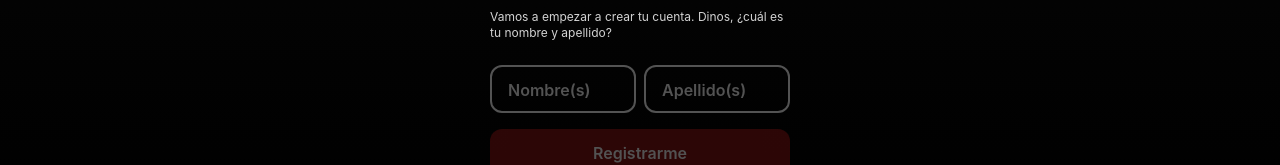
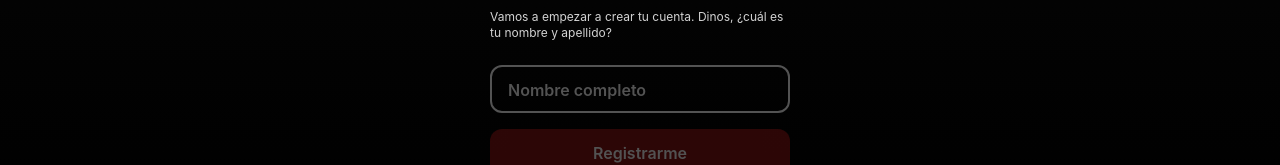
Before and after one commit to esjuliorafael/gallero, a Next.js app: page /register in a window 1280 px wide. Shown: the part 307-472 px from the top of the page. Built offline with nearby package versions, Linux system fonts and the light colour scheme.

Commit message:
refactor(register): Simplify name input to full name
Combines first and last name inputs into a single full name input for a smoother user experience. Removes extraneous debug logging from login page.

```diff
--- a/app/login/page.tsx
+++ b/app/login/page.tsx
@@ -52,11 +52,6 @@ export default function LoginPage() {
             <SecondaryLink text="¿No tienes cuenta?" linkText="Regístrate" href="/register" />
           </div>
         </div>
-        <p className="text-white text-xs mt-2">
-          keyboard: {isKeyboardOpen ? 'OPEN' : 'CLOSED'} |
-          innerH: {typeof window !== 'undefined' ? window.innerHeight : '?'} |
-          vvH: {typeof window !== 'undefined' && window.visualViewport ? Math.round(window.visualViewport.height) : '?'}
-        </p>
       </form>
     </AuthLayout>
   );
--- a/app/register/page.tsx
+++ b/app/register/page.tsx
@@ -11,20 +11,13 @@ import { useKeyboardOpen } from '@/hooks/use-keyboard-open';
 
 export default function RegisterPage() {
   const router = useRouter();
-  const [firstName, setFirstName] = useState('');
-  const [lastName, setLastName] = useState('');
+  const [fullName, setFullName] = useState('');
   const [error, setError] = useState('');
   const isKeyboardOpen = useKeyboardOpen();
 
   const handleSubmit = (e: React.FormEvent) => {
     e.preventDefault();
-    if (!firstName || !lastName) return;
-
-    const nameRegex = /^[a-zA-Z\s]+$/;
-    if (!nameRegex.test(firstName) || !nameRegex.test(lastName)) {
-      setError('Solo se permiten letras y espacios');
-      return;
-    }
+    if (!fullName.trim()) return;
 
     router.push('/register/phone');
   };
@@ -42,29 +35,16 @@ export default function RegisterPage() {
       </Description>
 
       <form onSubmit={handleSubmit} className="mt-6 flex flex-col">
-        <div className="flex gap-[8px]">
-          <div className="flex-1">
-            <TextInput
-              value={firstName}
-              onChange={(e) => { setFirstName(e.target.value); setError(''); }}
-              placeholder="Nombre(s)"
-              error={error}
-              enterKeyHint="next"
-            />
-          </div>
-          <div className="flex-1">
-            <TextInput
-              value={lastName}
-              onChange={(e) => { setLastName(e.target.value); setError(''); }}
-              placeholder="Apellido(s)"
-              error={error}
-              enterKeyHint="go"
-            />
-          </div>
-        </div>
+        <TextInput
+          value={fullName}
+          onChange={(e) => { setFullName(e.target.value.replace(/[^a-zA-ZáéíóúÁÉÍÓÚñÑ\s]/g, '')); setError(''); }}
+          placeholder="Nombre completo"
+          error={error}
+          enterKeyHint="go"
+        />
 
         <div className={`fixed bottom-0 left-0 right-0 p-[24px] md:static md:p-0 bg-gradient-to-t from-[#000000] to-transparent md:bg-none z-20 mt-4 flex flex-col ${isKeyboardOpen ? 'hidden' : ''}`}>
-          <PrimaryButton type="submit" disabled={!firstName || !lastName}>
+          <PrimaryButton type="submit" disabled={!fullName.trim()}>
             Registrarme
           </PrimaryButton>
           <div className="mt-2">
```
